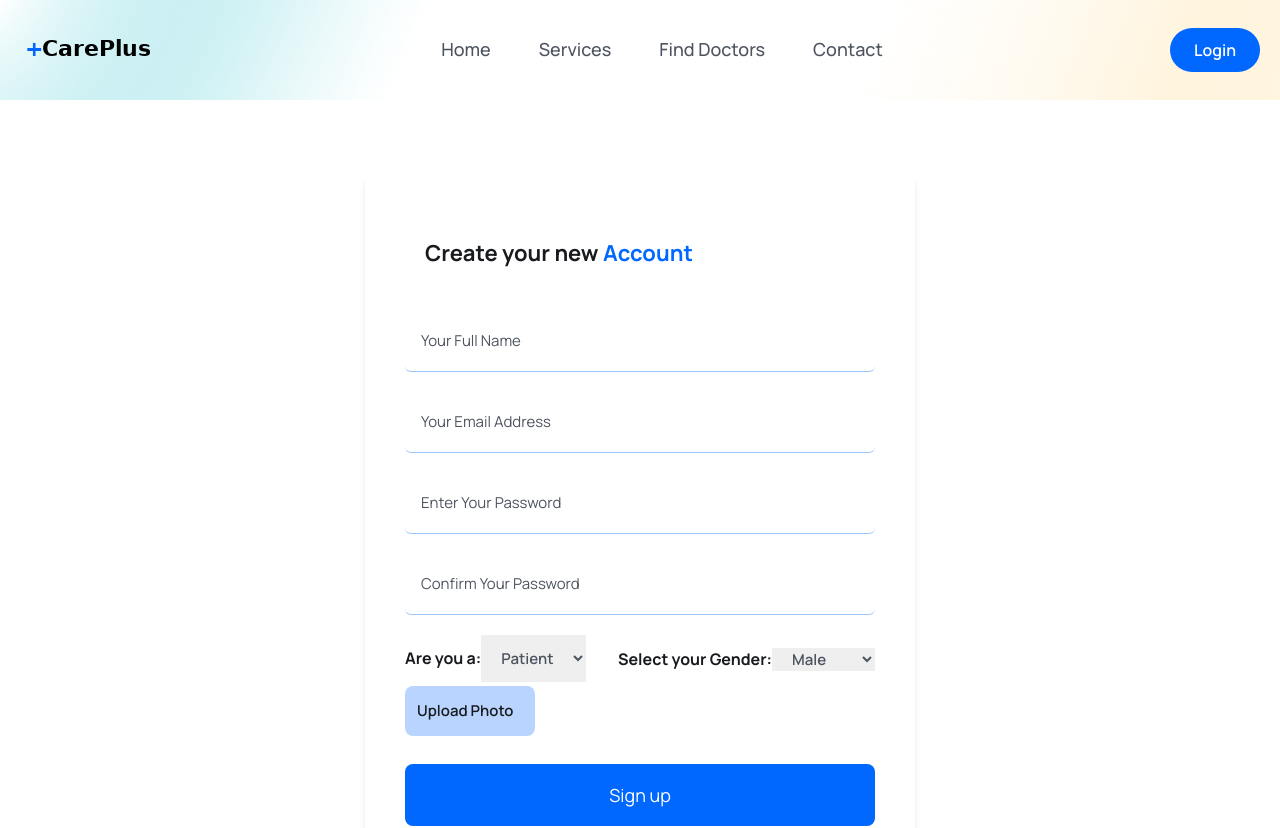
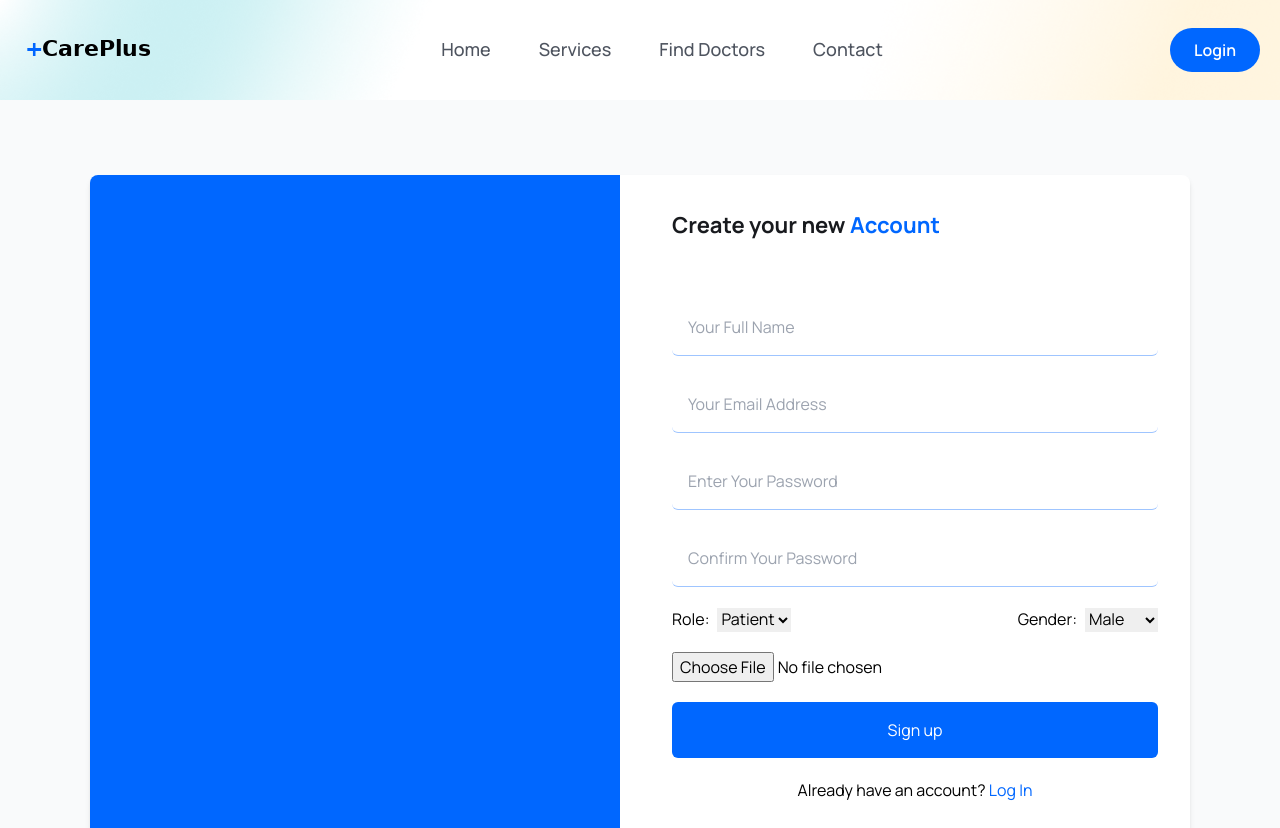
Before and after one commit to ducnguyen1604/hospitalWebPage, a React (Vite) app in the folder frontend/: page /signup in a window 1280 px wide. Shown: the top 828 px of the page. Built offline with nearby package versions, Linux system fonts and the light colour scheme; no server answers.

Commit message:
update log in sign up ui

```diff
--- a/frontend/src/pages/Login.jsx
+++ b/frontend/src/pages/Login.jsx
@@ -1,12 +1,12 @@
 import React, { useState, useContext } from 'react';
 import { Link, useNavigate } from 'react-router-dom';
 import { BASE_URL } from '../config.js';
-import {toast} from 'react-toastify';
-import {authContext} from '../context/AuthContext.jsx';
-import  HashLoader  from 'react-spinners/HashLoader.js';
+import { toast } from 'react-toastify';
+import { authContext } from '../context/AuthContext.jsx';
+import HashLoader from 'react-spinners/HashLoader.js';
+import img from '../assets/images/signup.gif'; // Import the image
 
 const Login = () => {
-
   const [formData, SetFormData] = useState({
     email: '',
     password: ''
@@ -14,108 +14,114 @@ const Login = () => {
 
   const [errorMessage, setErrorMessage] = useState('');
   const [successMessage, setSuccessMessage] = useState('');
-  const[loading, setLoading] = useState(false);
+  const [loading, setLoading] = useState(false);
   const navigate = useNavigate();
-  const{dispatch} = useContext(authContext)
+  const { dispatch } = useContext(authContext);
 
-  const handleInputChanges = e => {
+  const handleInputChanges = (e) => {
     SetFormData({ ...formData, [e.target.name]: e.target.value });
   };
 
   const submitHandler = async (event) => {
     event.preventDefault();
     setLoading(true);
-``
-    try{
-      const res = await fetch(`${BASE_URL}/auth/login`,{ //http://localhost/hospitalWebPage/backend/api/v1/auth/login
-        method:'post',
-        headers:{
-          'Content-Type':'application/json'
+
+    try {
+      const res = await fetch(`${BASE_URL}/auth/login`, {
+        method: 'post',
+        headers: {
+          'Content-Type': 'application/json'
         },
-        body:JSON.stringify(formData)
+        body: JSON.stringify(formData)
       });
-      //console.log('Response status:', res.status)
-      console.log(formData);
+
       const result = await res.json();
-      console.log('Full response:', result);
-
-      if(!res.ok){
-        throw new Error(result.message);
-      }
+      if (!res.ok) throw new Error(result.message);
 
       dispatch({
-        type:'LOGIN_SUCCESS',
-        payload:{
-          user:result.data,
+        type: 'LOGIN_SUCCESS',
+        payload: {
+          user: result.data,
           token: result.token,
           role: result.data.role,
-        }
+        },
       });
-      //console.log(result, "login data");
+
       setLoading(false);
       toast.success(result.message);
       navigate('/home');
-
-    }catch(err){
+    } catch (err) {
       console.error('Error:', err);
       toast.error(err.message);
       setLoading(false);
     }
-
-
   };
 
   return (
-    <section className='px-5 lg:px-0'>
-      <div className='w-full max-w-[550px] mx-auto rounded-lg shadow-md md:p-10'>
-        <h3 className='text-headingColor text-[22px] leading-9 font-bold mb-10 sm:pl-5 sm:pt-5'>
-          Welcome <span className='text-primaryColor'>Back 🥳</span>
+    <section className="min-h-screen flex items-center justify-center bg-gray-50 px-5">
+      <div className="grid grid-cols-1 md:grid-cols-2 w-full max-w-[1100px] bg-white shadow-md rounded-lg overflow-hidden mt-[-40px]">
+        {/* Left Side Image */}
+        <div className="hidden md:block mr-5">
+          <img src={img} alt="Login" className="w-full h-full object-cover" />
+        </div>
+
+        {/* Right Side Form */}
+        <div className="p-8">
+          <h3 className="text-headingColor text-[22px] leading-9 font-bold mb-10">
+            Welcome <span className="text-primaryColor">Back 🥳</span>
           </h3>
-        <form className="py-4 md:py-0" onSubmit={submitHandler}>
-          <div className='mb-5'>
+
+          <form className="py-4" onSubmit={submitHandler}>
+            <div className="mb-5">
               <input
                 type="email"
-              placeholder='Enter Your Email'
-              name='email'
+                placeholder="Enter Your Email"
+                name="email"
                 value={formData.email}
                 onChange={handleInputChanges}
-              className='w-full px-4 py-4 border-b border-solid border-[#0066ff60] focus:outline-none focus:border-b-primiaryColor text-[15px] leading-7 text-headingColor placeholder:text-textColor rounded-md cursor-pointer'
+                className="w-full px-4 py-4 border-b border-solid border-[#0066ff60] focus:outline-none focus:border-b-primaryColor rounded-md"
                 required
               />
             </div>
 
-          <div className='mb-5'>
+            <div className="mb-5">
               <input
                 type="password"
-              placeholder='Enter Your Password'
-              name='password'
+                placeholder="Enter Your Password"
+                name="password"
                 value={formData.password}
                 onChange={handleInputChanges}
-              className='w-full px-4 py-4 border-b border-solid border-[#0066ff60] focus:outline-none focus:border-b-primiaryColor text-[15px] leading-7 text-headingColor placeholder:text-textColor rounded-md cursor-pointer'
+                className="w-full px-4 py-4 border-b border-solid border-[#0066ff60] focus:outline-none focus:border-b-primaryColor rounded-md"
                 required
               />
             </div>
 
-          {/* Display error message */}
-          {errorMessage && <p className='text-red-500 text-sm mb-3'>{errorMessage}</p>}
+            {/* Error Message */}
+            {errorMessage && <p className="text-red-500 text-sm mb-3">{errorMessage}</p>}
 
-          {/* Display success message */}
-          {successMessage && <p className='text-green-500 text-sm mb-3'>{successMessage}</p>}
+            {/* Success Message */}
+            {successMessage && <p className="text-green-500 text-sm mb-3">{successMessage}</p>}
 
-          <div className='mt-7'>
-            <button type='submit' className={`w-full bg-primaryColor rounded-lg text-white text-[18px] leading-[30px] px-4 py-4 transform transition-transform duration-100 ease-in-out active:scale-95 active:bg-blue-700`}>
-              { loading ? <HashLoader size={25} color='fff' /> : 'Login'}
+            <div className="mt-7">
+              <button
+                type="submit"
+                className="w-full bg-primaryColor text-white py-4 rounded-md transform transition-transform duration-100 ease-in-out active:scale-95 active:bg-blue-700"
+              >
+                {loading ? <HashLoader size={25} color="#ffffff" /> : 'Login'}
               </button>
             </div>
 
-          <p className='mt-5 text-textColor text-center'>
-            Do not have an account? {' '}
-            <Link to='/signup' className='text-primaryColor font-medium ml-1'>Register</Link>
+            <p className="mt-5 text-textColor text-center">
+              Do not have an account?{' '}
+              <Link to="/signup" className="text-primaryColor font-medium ml-1">
+                Register
+              </Link>
             </p>
           </form>
         </div>
+      </div>
     </section>
   );
-}
+};
 
 export default Login;
--- a/frontend/src/pages/Signup.jsx
+++ b/frontend/src/pages/Signup.jsx
@@ -1,10 +1,10 @@
-
 import React, { useState } from 'react';
 import { Link, useNavigate } from 'react-router-dom';
 import uploadImageToCloudinary from '../utils/uploadCloudinary';
 import { BASE_URL } from '../config';
 import { toast } from 'react-toastify';
 import HashLoader from 'react-spinners/HashLoader';
+import img from '../assets/images/signup.gif'; // Import the image
 
 const Signup = () => {
   const [selectedFile, setSelectedFile] = useState(null);
@@ -15,20 +15,17 @@ const Signup = () => {
     name: '',
     email: '',
     password: '',
-    confirmPassword: '', // Added confirmPassword
+    confirmPassword: '',
     photo: selectedFile,
     gender: 'male',
     role: 'patient',
   });
 
   const navigate = useNavigate();
-
   const [passwordError, setPasswordError] = useState('');
 
   const handleInputChanges = (e) => {
     const { name, value } = e.target;
-
-    // If the user is updating password or confirmPassword, perform validation
     if (name === 'password' || name === 'confirmPassword') {
       if (
         (name === 'password' && formData.confirmPassword && value !== formData.confirmPassword) ||
@@ -39,28 +36,24 @@ const Signup = () => {
         setPasswordError('');
       }
     }
-
     setFormData({ ...formData, [name]: value });
   };
 
-  const handleFileInputChange = async event => {
+  const handleFileInputChange = async (event) => {
     try {
       const file = event.target.files[0];
-      const data = await uploadImageToCloudinary(file); // Ensure this returns JSON, not HTML
-
+      const data = await uploadImageToCloudinary(file);
       setPreviewURL(data.url);
       setSelectedFile(data.url);
       setFormData({ ...formData, photo: data.url });
     } catch (err) {
       console.error('Image upload failed:', err);
     }
-
   };
 
   const submitHandler = async (event) => {
     event.preventDefault();
     setLoading(true);
-    // Final validation before submission
     if (formData.password !== formData.confirmPassword) {
       setPasswordError('Passwords do not match');
       setLoading(false);
@@ -69,172 +62,151 @@ const Signup = () => {
     try {
       const res = await fetch(`${BASE_URL}/auth/register`, {
         method: 'post',
-        headers: {
-          'Content-Type': 'application/json'
-        },
-        body: JSON.stringify(formData)
+        headers: { 'Content-Type': 'application/json' },
+        body: JSON.stringify(formData),
       });
-      console.log('Response:', res);
-      console.log(formData);
+
       const { message } = await res.json();
-      console.log(message);
+      if (!res.ok) throw new Error(message);
 
-      if (!res.ok) {
-        throw new Error(message);
-      }
       setLoading(false);
       toast.success(message);
       navigate('/login');
-
     } catch (err) {
       toast.error(err.message);
       setLoading(false);
     }
-
-
   };
 
   return (
-    <section className='px-5 lg:px-0'>
-      <div className='w-full max-w-[550px] mx-auto rounded-lg shadow-md md:p-10'>
-        <h3 className='text-headingColor text-[22px] leading-9 font-bold mb-10 sm:pl-5 sm:pt-5'>
-          Create your new <span className='text-primaryColor'>Account</span>
+    <section className="min-h-screen flex items-center justify-center bg-gray-50 px-5">
+      <div className="grid grid-cols-1 md:grid-cols-2 w-full max-w-[1100px] bg-white shadow-md rounded-lg overflow-hidden">
+        {/* Left Side Image */}
+        <div className="hidden md:block mr-5">
+          <img src={img} alt="Signup" className="w-full h-full object-cover" />
+        </div>
+
+        {/* Right Side Form */}
+        <div className="p-8">
+          <h3 className="text-headingColor text-[22px] leading-9 font-bold mb-10">
+            Create your new <span className="text-primaryColor">Account</span>
           </h3>
-        <form className="py-4 md:py-0" onSubmit={submitHandler}>
-          {/* Full Name */}
-          <div className='mb-5'>
+          <form className="py-4" onSubmit={submitHandler}>
+            <div className="mb-5">
               <input
                 type="text"
-              placeholder='Your Full Name'
-              name='name'
+                placeholder="Your Full Name"
+                name="name"
                 value={formData.name}
-              onChange={handleInputChanges} // Changed from onClick to onChange
-              className='pr-4 w-full px-4 py-4 border-b border-solid border-[#0066ff60] focus:outline-none focus:border-b-primaryColor text-[15px] leading-7 text-headingColor placeholder:text-textColor rounded-md'
+                onChange={handleInputChanges}
+                className="w-full px-4 py-4 border-b border-solid border-[#0066ff60] focus:outline-none focus:border-b-primaryColor rounded-md"
                 required
               />
             </div>
 
-          {/* Email Address */}
-          <div className='mb-5'>
+            <div className="mb-5">
               <input
                 type="email"
-              placeholder='Your Email Address'
-              name='email'
+                placeholder="Your Email Address"
+                name="email"
                 value={formData.email}
                 onChange={handleInputChanges}
-              className='pr-4 w-full px-4 py-4 border-b border-solid border-[#0066ff60] focus:outline-none focus:border-b-primaryColor text-[15px] leading-7 text-headingColor placeholder:text-textColor rounded-md'
+                className="w-full px-4 py-4 border-b border-solid border-[#0066ff60] focus:outline-none focus:border-b-primaryColor rounded-md"
                 required
               />
             </div>
 
-          {/* Password */}
-          <div className='mb-5'>
+            <div className="mb-5">
               <input
                 type="password"
-              placeholder='Enter Your Password'
-              name='password'
+                placeholder="Enter Your Password"
+                name="password"
                 value={formData.password}
                 onChange={handleInputChanges}
-              className='pr-4 w-full px-4 py-4 border-b border-solid border-[#0066ff60] focus:outline-none focus:border-b-primaryColor text-[15px] leading-7 text-headingColor placeholder:text-textColor rounded-md'
+                className="w-full px-4 py-4 border-b border-solid border-[#0066ff60] focus:outline-none focus:border-b-primaryColor rounded-md"
                 required
               />
             </div>
 
-          {/* Confirm Password */}
-          <div className='mb-5'>
+            <div className="mb-5">
               <input
                 type="password"
-              placeholder='Confirm Your Password'
-              name='confirmPassword'
+                placeholder="Confirm Your Password"
+                name="confirmPassword"
                 value={formData.confirmPassword}
                 onChange={handleInputChanges}
-              className={`pr-4 w-full px-4 py-4 border-b border-solid ${passwordError ? 'border-red-500' : 'border-[#0066ff60]'} focus:outline-none focus:border-b-primaryColor text-[15px] leading-7 text-headingColor placeholder:text-textColor rounded-md`}
+                className={`w-full px-4 py-4 border-b border-solid ${
+                  passwordError ? 'border-red-500' : 'border-[#0066ff60]'
+                } focus:outline-none focus:border-b-primaryColor rounded-md`}
                 required
               />
               {passwordError && (
-              <p className='text-red-500 text-sm mt-1'>{passwordError}</p>
+                <p className="text-red-500 text-sm mt-1">{passwordError}</p>
               )}
             </div>
 
-          {/* Role and Gender Selection */}
-          <div className='mb-1 flex items-center justify-between'>
-            {/* Role Selection */}
-            <label htmlFor="role" className='text-headingColor font-bold text-[16px] leading-7'>
-              Are you a:
+            <div className="flex justify-between mb-5">
+              <div>
+                <label htmlFor="role">Role:</label>
                 <select
                   name="role"
                   value={formData.role}
                   onChange={handleInputChanges}
-                className='text-textColor font-semibold text-[15px] leading-7 px-4 py-3 focus:outline-none'
+                  className="ml-2"
                 >
                   <option value="patient">Patient</option>
                   <option value="doctor">Doctor</option>
                 </select>
-            </label>
+              </div>
 
-            {/* Gender Selection */}
-            <label htmlFor="gender" className='text-headingColor font-bold text-[16px] leading-7'>
-              Select your Gender:
+              <div>
+                <label htmlFor="gender">Gender:</label>
                 <select
                   name="gender"
                   value={formData.gender}
                   onChange={handleInputChanges}
-                className='text-textColor font-semibold text-[15px] leading-7 px-4 focus:outline-none'
+                  className="ml-2"
                 >
                   <option value="male">Male</option>
                   <option value="female">Female</option>
                 </select>
-            </label>
-          </div>
-
-          {/* File Upload */}
-          <div className='mb-5 flex items-center gap-3'>
-            {selectedFile && (<figure className="w-[60px] h-[60px] rounded-full border-2 border-solid border-primaryColor flex items-center justify-center"><img
-              src={previewURL}
-              alt=""
-              className="w-full rounded-full" /></figure>
-            )}
-            <div className="relative w-[130px] h-[50px]">
-              <input
-                type="file"
-                name="photo"
-                id="customFile"
-                onChange={handleFileInputChange}
-                accept=".jpg, .png, .jpeg, .heic"
-                className="absolute top-0 left-0 w-full h-full opacity-0 cursor-pointer"
-              />
-              <label
-                htmlFor="customFile"
-                className="absolute top-0 left-0 w-full h-full flex items-center px-[0.75rem] py-[0.375rem] text-[15px] leading-6 overflow-hidden bg-[#0066ff46] text-headingColor font-semibold rounded-lg truncate cursor-pointer"
-              >
-                Upload Photo
-              </label>
               </div>
             </div>
 
+            <div className="mb-5">
+              {selectedFile && (
+                <img
+                  src={previewURL}
+                  alt="Preview"
+                  className="w-[60px] h-[60px] rounded-full"
+                />
+              )}
+              <input
+                type="file"
+                onChange={handleFileInputChange}
+                accept=".jpg, .png, .jpeg, .heic"
+              />
+            </div>
 
-          {/* Submit Button */}
-          <div className='mt-7'>
             <button
               disabled={passwordError !== '' || loading}
-              type='submit'
-              //onSubmit={submitHandler}
-              className={`w-full bg-primaryColor rounded-lg text-white text-[18px] leading-[30px] px-4 py-4  transform transition-transform duration-100 ease-in-out active:scale-95 active:bg-blue-700 ${passwordError ? 'opacity-50 cursor-not-allowed' : ''
-                }`}
+              type="submit"
+              className="w-full bg-primaryColor text-white py-4 rounded-md"
             >
-              {loading ? <HashLoader size={35} color='#ffffff' /> : 'Sign up'}
+              {loading ? <HashLoader size={35} color="#ffffff" /> : 'Sign up'}
             </button>
-          </div>
 
-          {/* Login Link */}
-          <p className='mt-5 text-textColor text-center'>
+            <p className="mt-5 text-center">
               Already have an account?{' '}
-            <Link to='/login' className='text-primaryColor font-medium ml-1'>Log In</Link>
+              <Link to="/login" className="text-primaryColor">
+                Log In
+              </Link>
             </p>
           </form>
         </div>
+      </div>
     </section>
   );
-}
+};
 
 export default Signup;
```
Lines whose indentation alone changed are shown as unchanged.
